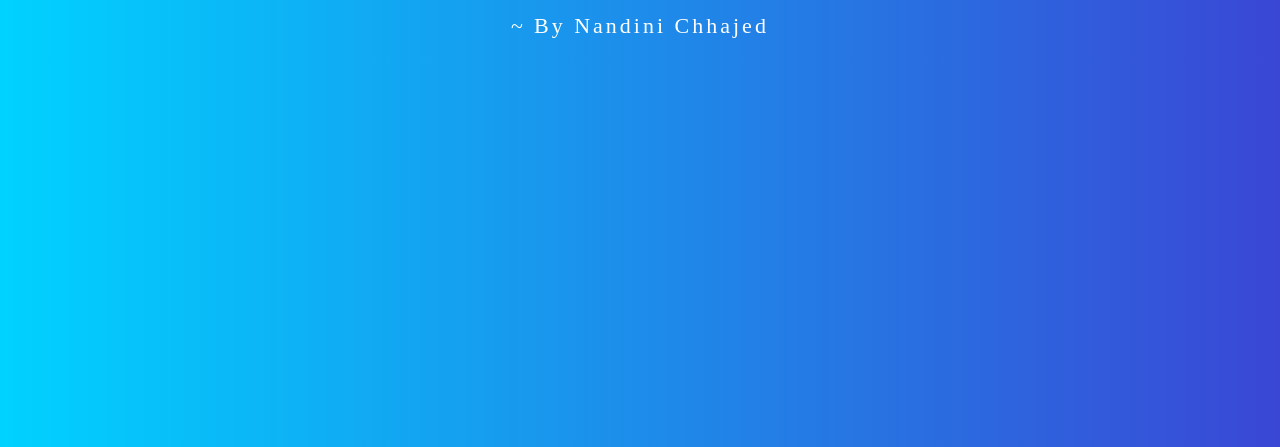
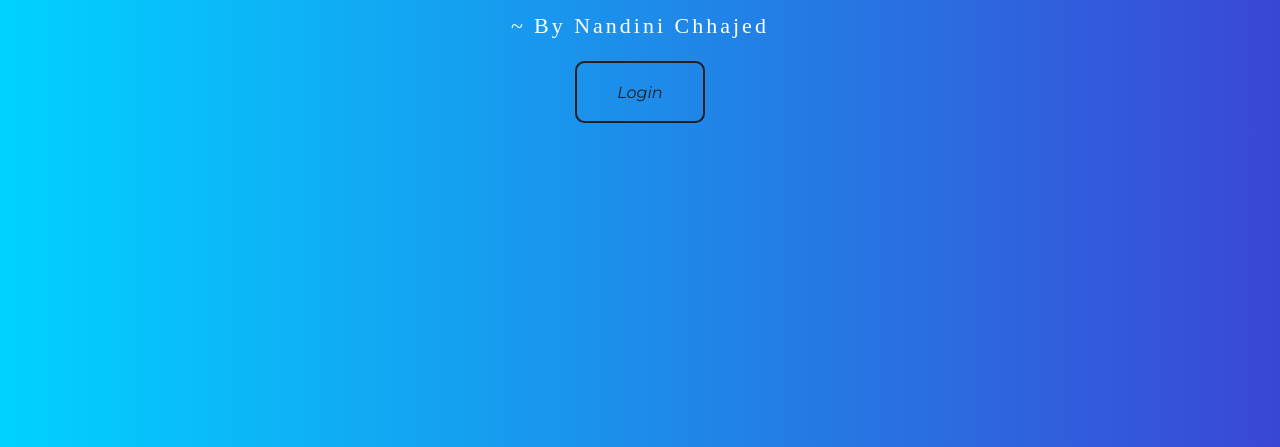
Before and after one commit to nandinichhajed/HTML-CSS, a plain HTML site: page HTML/04 CSS/index.html in a window 1280 px wide. Shown: the part 353-800 px from the top of the page. Drawn offline with Linux system fonts and the light colour scheme.

Commit message:
[Feat]: Adding Button

```diff
--- a/HTML/04 CSS/CSS/style.css
+++ b/HTML/04 CSS/CSS/style.css
@@ -31,3 +31,34 @@ p::before {
     content: "~";
     padding-right: 8px;
 }
+
+button{
+    display: block;
+    margin: auto;
+}
+
+.btn{
+    border: 2px solid #1f1f1f;
+    background-color: transparent;
+    border-radius: 0.6em;
+    color: #1f1f1f;
+    font-size: 1rem;
+    font-weight: 400;
+    padding: 1.2em 2.5em;
+    font-family: "Montserrat";
+    text-align: center;
+    text-transform: capitalize;
+}
+
+.btn:hover{
+    color: #ffffff;
+    outline: 0;
+}
+
+.lco{
+    transition: box-shadow 200ms ease-in-out, color 300ms ease-in-out;
+}
+
+.lco:hover{
+    box-shadow: 0px 0px 40px 40px #1f1f1f inset;
+}
--- a/HTML/04 CSS/index.html
+++ b/HTML/04 CSS/index.html
@@ -10,5 +10,6 @@
 <body>
     <h1>Welcome to <span>CSS</span></h1>
     <p>By Nandini Chhajed</p>
+    <button class="btn lco">login</button>
 </body>
 </html>
```
